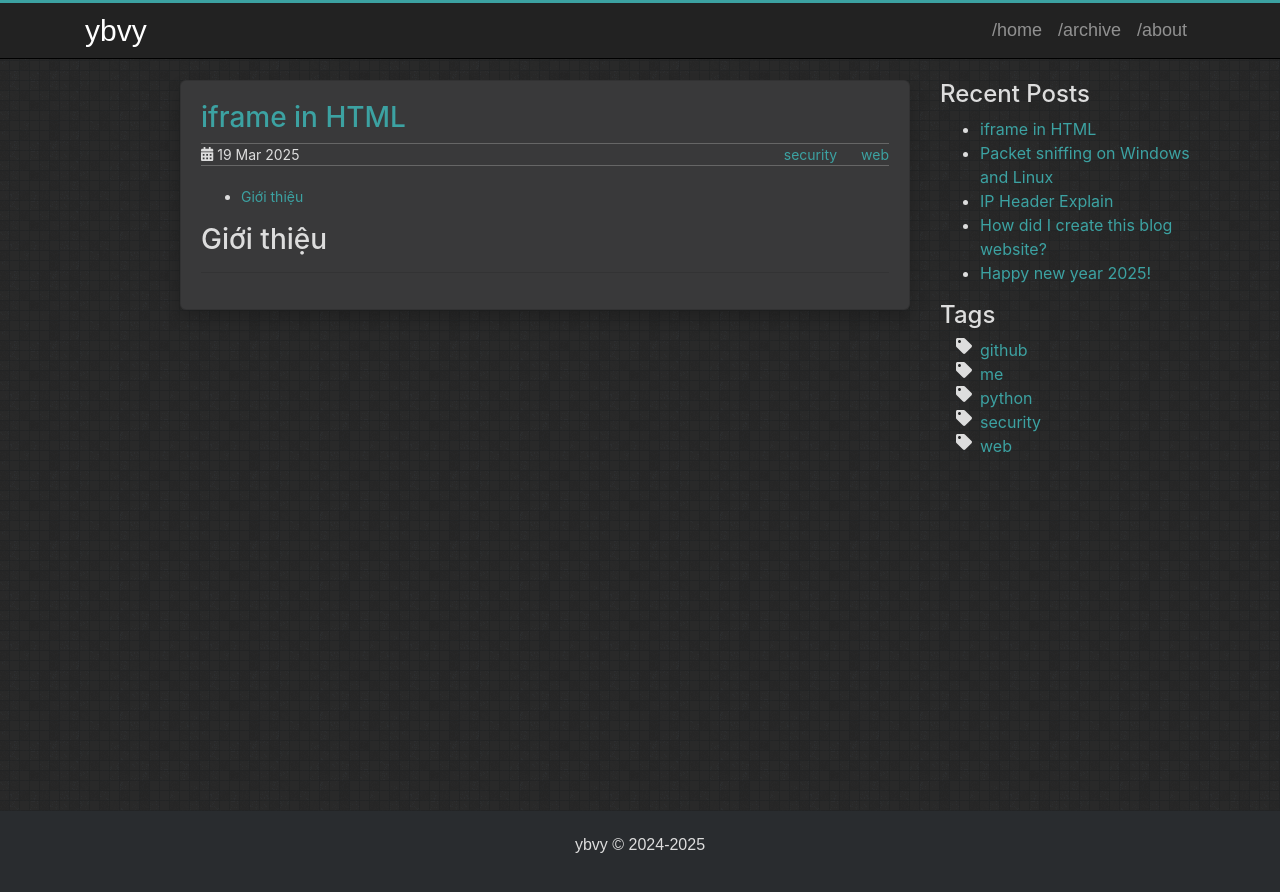
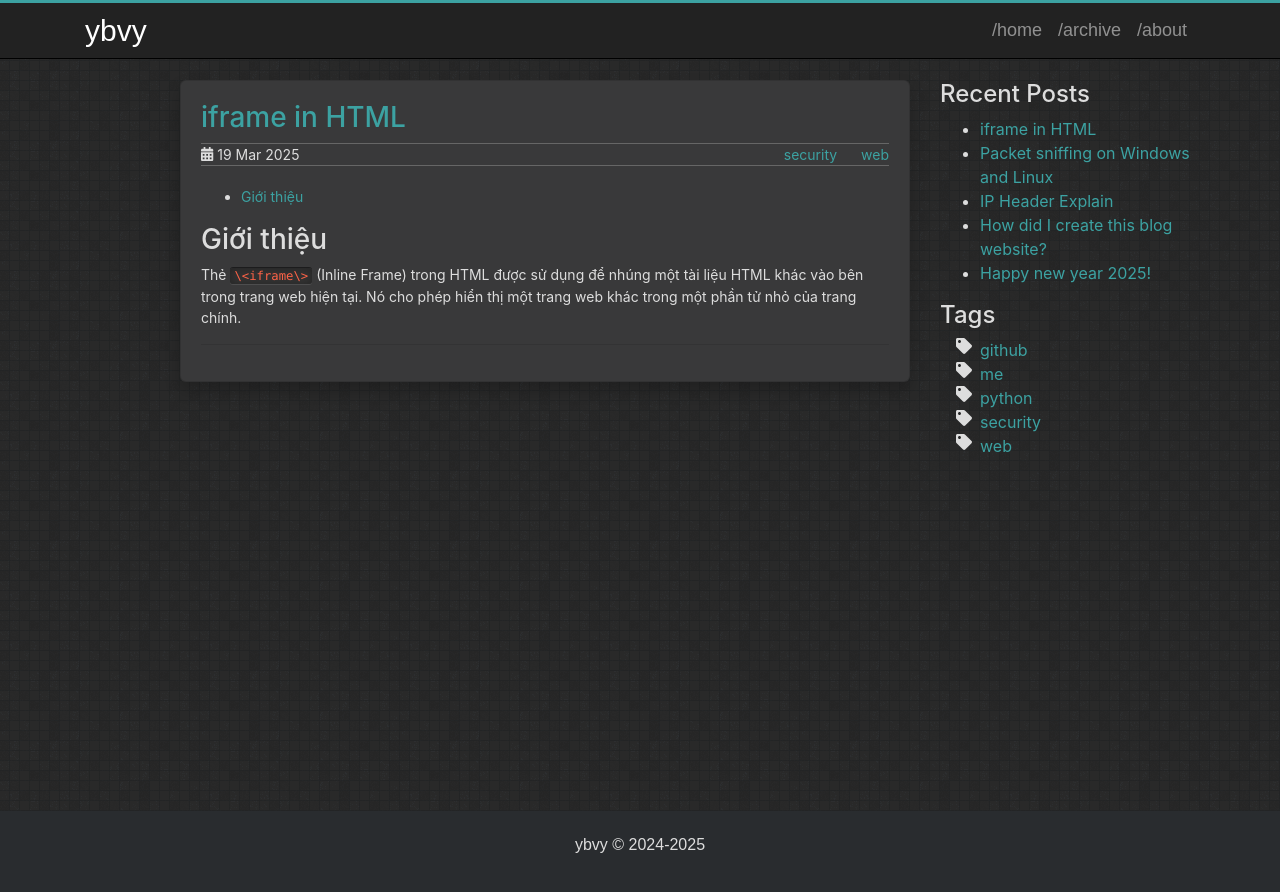
Before and after one commit to ybvy/ybvy.github.io, a Jekyll site: the page built from _posts/2025-03-19-iframe-in-html.md, in a window 1280 px wide. Shown: the top 892 px of the page. Built offline with Jekyll 4.4.1, drawn with Linux system fonts in a browser that asks for light colours; comment, search, counter and statistics services are not loaded.

Commit message:
add iframe post

```diff
--- a/_posts/2025-03-19-iframe-in-html.md
+++ b/_posts/2025-03-19-iframe-in-html.md
@@ -13,7 +13,7 @@ tags:
 ---
 
 # Giới thiệu
-
+Thẻ `\<iframe\>` (Inline Frame) trong HTML được sử dụng để nhúng một tài liệu HTML khác vào bên trong trang web hiện tại. Nó cho phép hiển thị một trang web khác trong một phần tử nhỏ của trang chính.
 
 ---
 <script src="https://giscus.app/client.js"
```
